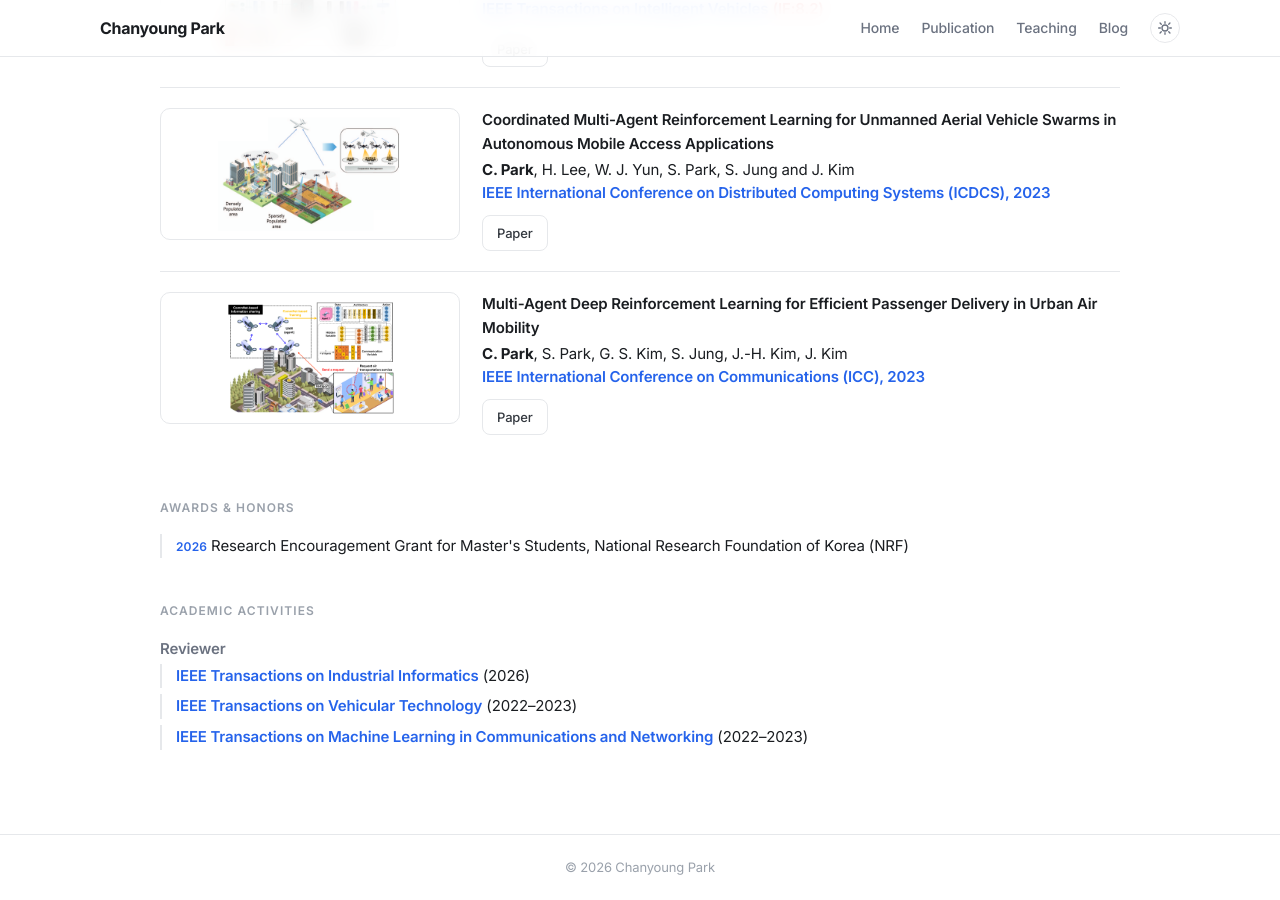
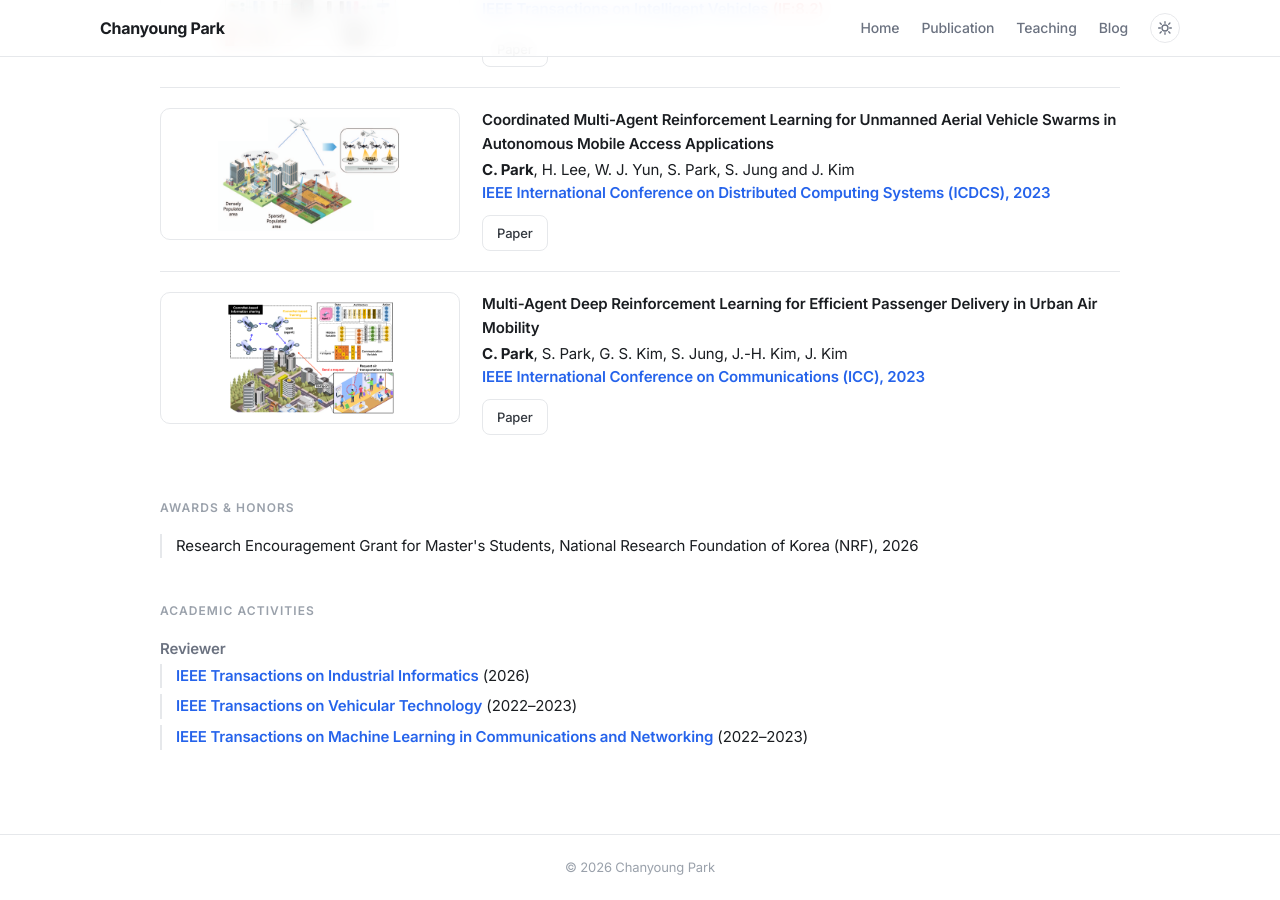
Before and after one commit to cosdeneb/cosdeneb.github.io, a Jekyll site: the page built from index.md, in a window 1280 px wide and 900 px high, scrolled down 2064 px. Built offline with Jekyll 4.4.1, drawn with Linux system fonts in a browser that asks for light colours.

Commit message:
Home: move 2026 to end of Awards & Honors entry

```diff
--- a/index.md
+++ b/index.md
@@ -166,7 +166,7 @@ profile_picture:
 <div class="home-awards">
   <h2 class="home-section-title">Awards &amp; Honors</h2>
   <ul class="clean-list compact">
-    <li><span class="news-date">2026</span> Research Encouragement Grant for Master's Students, National Research Foundation of Korea (NRF)</li>
+    <li>Research Encouragement Grant for Master's Students, National Research Foundation of Korea (NRF), 2026</li>
   </ul>
 </div>
 
```
